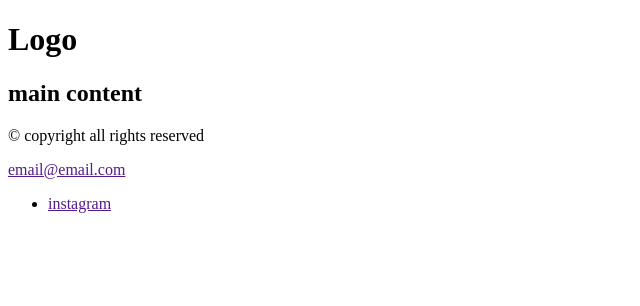
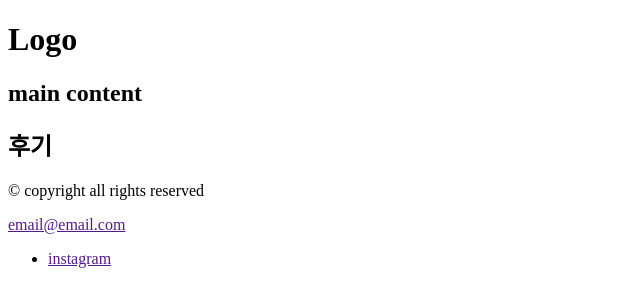
Before and after one commit to rozer4heros/1st-project-ex, a plain HTML site: page index.html in a window 1280 px wide. Shown: the whole page, without its empty margins (0-640 px from the left). Drawn offline with Linux system fonts and the light colour scheme.

Commit message:
feat: add 후기

```diff
--- a/index.html
+++ b/index.html
@@ -13,6 +13,9 @@
       <section>
         <h2>main content</h2>
       </section>
+      <section>
+        <h2>후기</h2>
+      </section>
     </main>
     <footer>
       <p>&copy; copyright all rights reserved</p>
```
